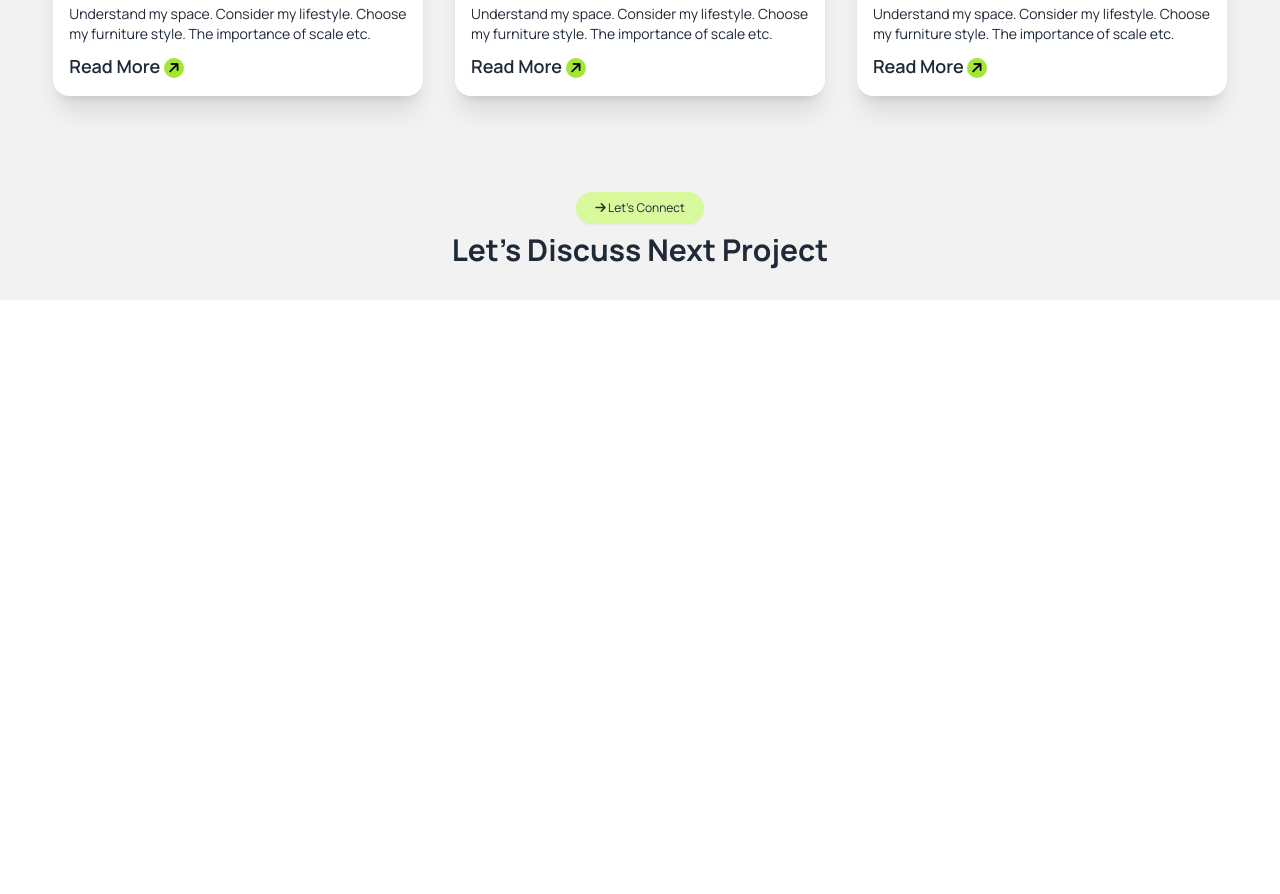
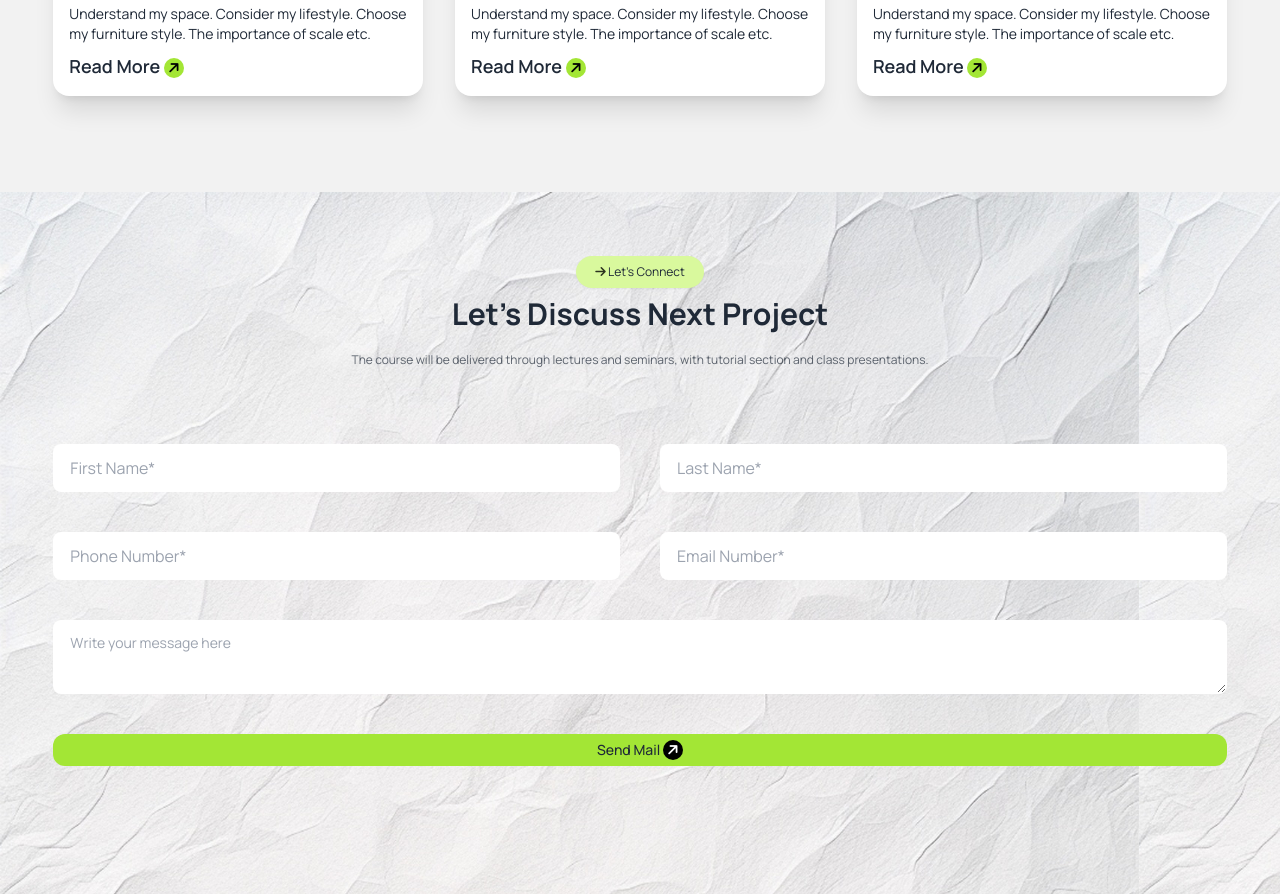
Before and after one commit to sharmin112195/assignment-three, a plain HTML site: page index.html in a window 1280 px wide. Shown: the part 2688-3582 px from the top of the page. Before the commit the page ends 2988 px from the top, so only its background shows below. Drawn offline with nearby package versions, Linux system fonts and the light colour scheme.

Commit message:
main section almost done

```diff
--- a/index.html
+++ b/index.html
@@ -280,13 +280,30 @@
         </section>
 
         <!-- let's Discuss section -->
-         <section>
+         <section class="bg-[url('./assets/bg.jpg')] py-16">
           <div class="text-center">
             <button class="bg-lime-200 w-32 h-8 rounded-2xl shadow-sm text-xs"><i class="fa-solid fa-arrow-right text-xs text-center text-black opacity-80"></i> Let's Connect
             </button>
             <h2 class="text-3xl font-bold py-2">Let's Discuss Next Project</h2>
-            <p class="py-3 text-xs opacity-70 overflow-hidden"></p>
+            <p class="py-3 text-xs opacity-70 overflow-hidden">The course will be delivered through lectures and seminars, with tutorial section and class presentations.</p>
            </div>
+           <div class="grid grid-cols-1 md:grid-cols-2 w-11/12 mx-auto gap-10 py-16">
+            <label class="input flex items-center gap-2">
+              <input type="text" class="grow" placeholder="First Name*" />
+            </label>
+            <label class="input flex items-center gap-2">
+              <input type="text" class="grow" placeholder="Last Name*" />
+            </label>
+            <label class="input flex gap-2">
+              <input type="text" class="grow" placeholder="Phone Number*" />
+            </label>
+            <label class="input flex items-center gap-2">
+              <input type="text" class="grow" placeholder="Email Number*" />
+            </label>
+            <textarea class="textarea col-span-2" placeholder="Write your message here"></textarea>
+            <button class="w-full h-8 col-span-2 rounded-xl text-center font-medium text-sm bg-lime-400">Send Mail <i class="fa-solid fa-arrow-right text-sm text-center text-white bg-black w-5 h-5 rounded-full -rotate-45 my-0.5 "></i></button>
+           </div>
+
          </section>
     </main>
 </body>
```
